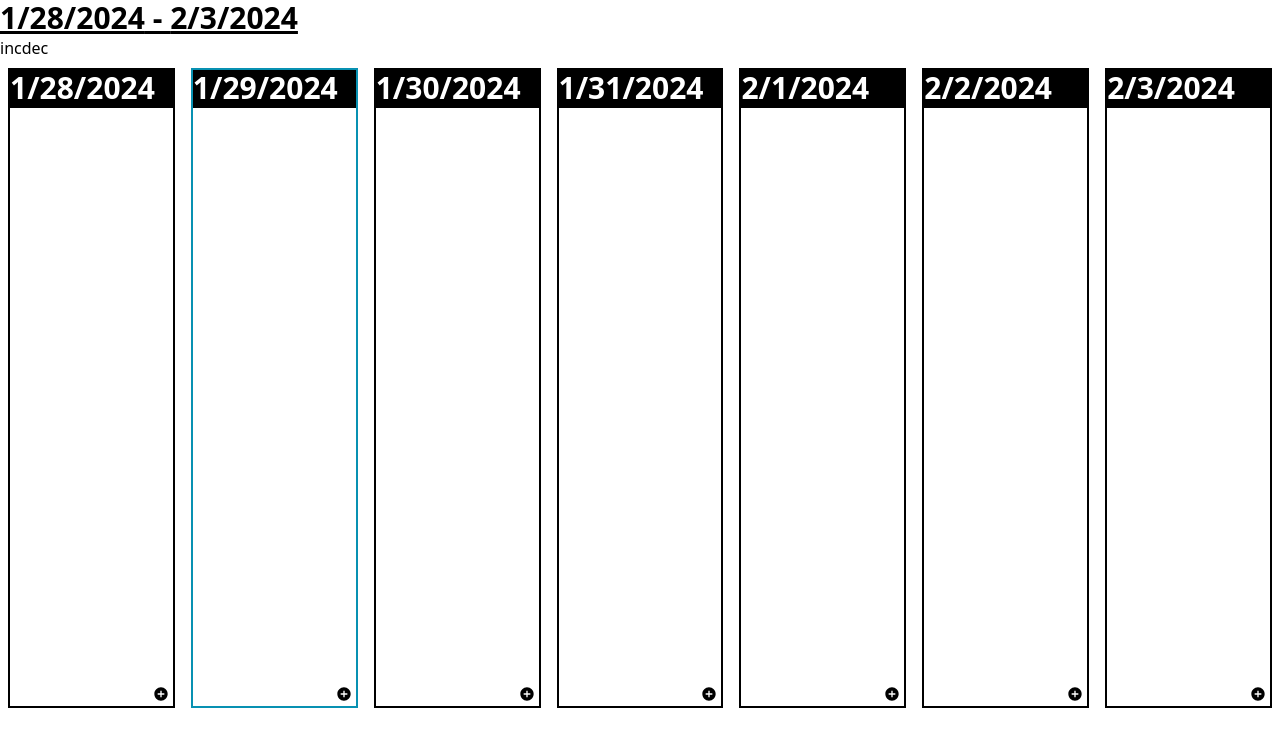
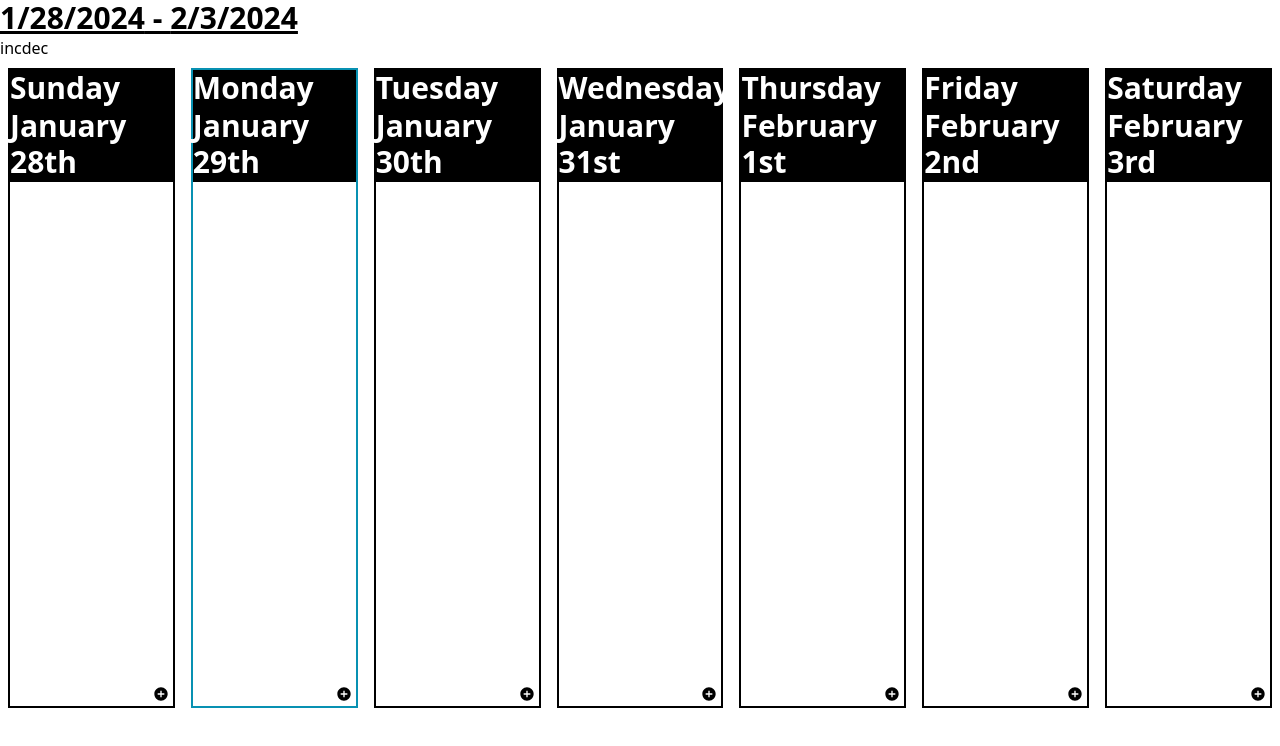
Before and after one commit to funwithlasers/todo-calendar, a React (Create React App) app: page / in a window 1280 px wide. Shown: the top 746 px of the page. Built offline with nearby package versions, Linux system fonts and the light colour scheme; data requests are answered from the project's data file.

Commit message:
update formatting

```diff
--- a/src/components/Day.js
+++ b/src/components/Day.js
@@ -2,7 +2,7 @@ import { useContext, useEffect } from 'react';
 import ChoreCreate from './ChoreCreate';
 import ChoreList from './ChoreList';
 import DayContext from '../context/days';
-import { toDate } from 'date-fns';
+import { formatDate, toDate } from 'date-fns';
 
 
 function Day({ date }) {
@@ -11,7 +11,8 @@ function Day({ date }) {
   return (
     <div className='h-screen'>
       <div onClick={()=>{setActiveDay(toDate(date))}} className={'relative border-solid border-black border-2 pb-5 h-4/5 ' + (activeDay.toLocaleDateString("en-US") === date ? 'border-cyan-600' : 'border-black')}>
-        <h1 className='text-3xl font-bold text-white border-b-2 border-black bg-black'>{date}</h1>
+      <h1 className='text-3xl font-bold text-white border-b-2 border-black bg-black'>{formatDate(date, 'EEEE')}</h1>
+      <h1 className='text-3xl font-bold text-white border-b-2 border-black bg-black'>{formatDate(date, 'MMMM')} {formatDate(date, 'do')}</h1>
         <ChoreList date={date} />
         <div>
           <ChoreCreate date={date} />
```
